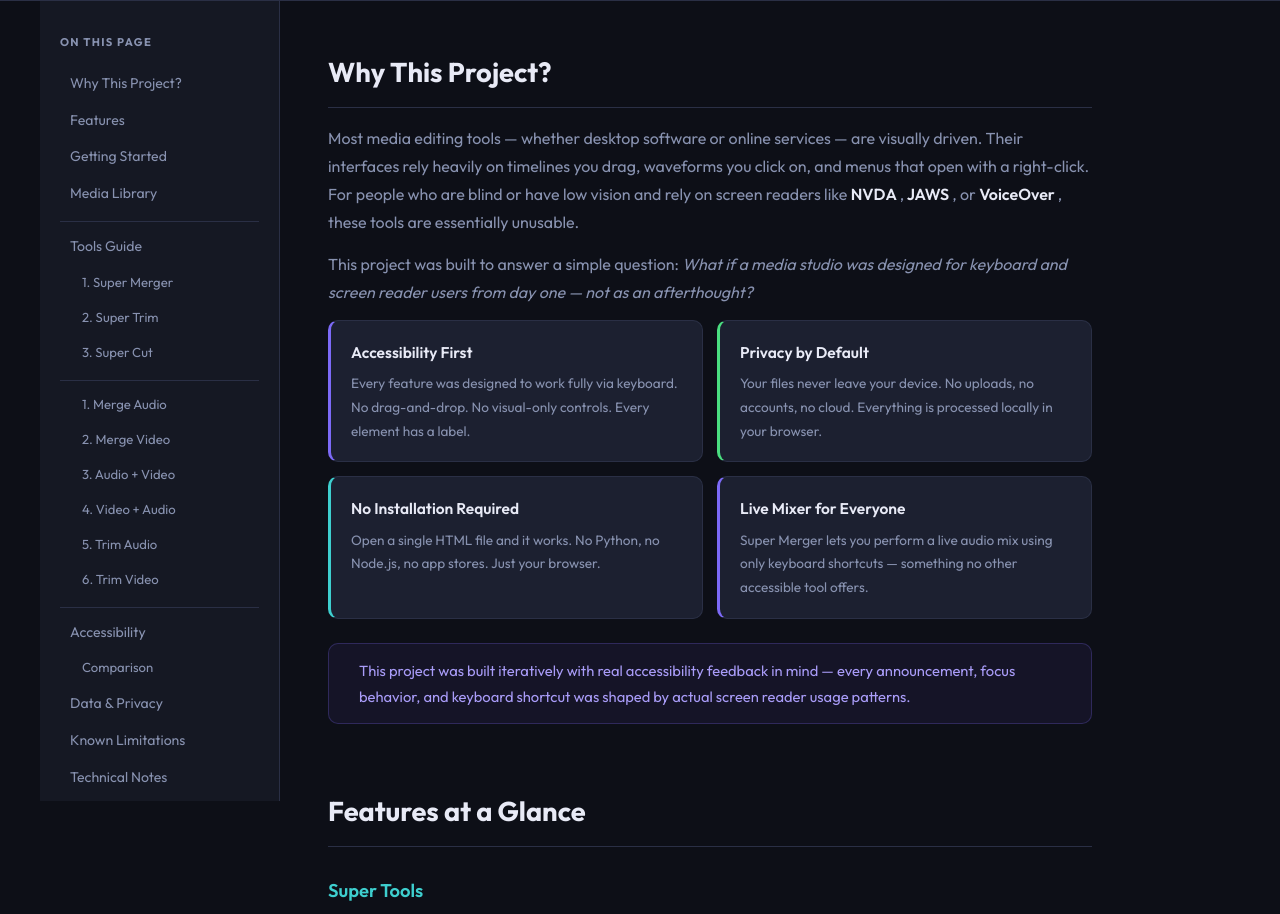
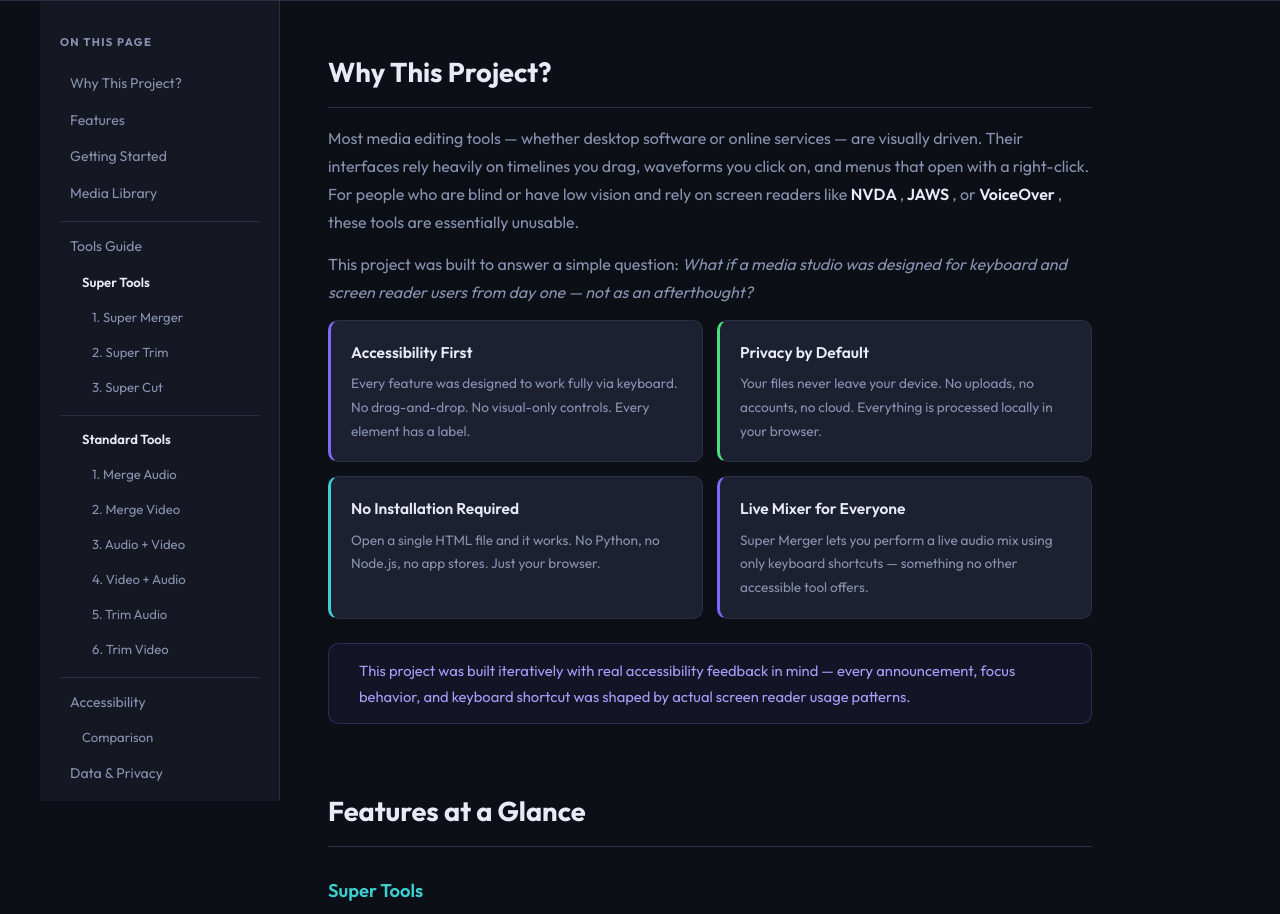
Before and after one commit to saifeldeen377/accessible_media_studio, a website: page README.html in a window 1280 px wide. Shown: the part 424-1338 px from the top of the page. Drawn offline with Linux system fonts and the light colour scheme.

Commit message:
Updated the README for better readability and navigation.

```diff
--- a/README.html
+++ b/README.html
@@ -330,16 +330,18 @@
 <a href="#library"> Media Library </a>
 <div class="sep"></div>
 <a href="#tools"> Tools Guide </a>
-<a href="#super-merger" class="sub"> 1. Super Merger </a>
-<a href="#super-trim" class="sub"> 2. Super Trim </a>
-<a href="#super-cut" class="sub"> 3. Super Cut </a>
+<a href="#super-tools" class="sub" style="font-weight:600; color:var(--text);"> Super Tools </a>
+<a href="#super-merger" class="sub" style="padding-left:32px;"> 1. Super Merger </a>
+<a href="#super-trim" class="sub" style="padding-left:32px;"> 2. Super Trim </a>
+<a href="#super-cut" class="sub" style="padding-left:32px;"> 3. Super Cut </a>
 <div class="sep"></div>
-<a href="#merge-audio" class="sub"> 1. Merge Audio </a>
-<a href="#merge-video" class="sub"> 2. Merge Video </a>
-<a href="#audio-video" class="sub"> 3. Audio + Video </a>
-<a href="#video-audio" class="sub"> 4. Video + Audio </a>
-<a href="#trim-audio" class="sub"> 5. Trim Audio </a>
-<a href="#trim-video" class="sub"> 6. Trim Video </a>
+<a href="#standard-tools" class="sub" style="font-weight:600; color:var(--text);"> Standard Tools </a>
+<a href="#merge-audio" class="sub" style="padding-left:32px;"> 1. Merge Audio </a>
+<a href="#merge-video" class="sub" style="padding-left:32px;"> 2. Merge Video </a>
+<a href="#audio-video" class="sub" style="padding-left:32px;"> 3. Audio + Video </a>
+<a href="#video-audio" class="sub" style="padding-left:32px;"> 4. Video + Audio </a>
+<a href="#trim-audio" class="sub" style="padding-left:32px;"> 5. Trim Audio </a>
+<a href="#trim-video" class="sub" style="padding-left:32px;"> 6. Trim Video </a>
 <div class="sep"></div>
 <a href="#accessibility"> Accessibility </a>
 <a href="#comparison" class="sub"> Comparison </a>
@@ -504,9 +506,9 @@ python -m http.server 3000
 
 <hr>
 
-<h3> Super Tools </h3>
+<h2 id="super-tools"> Super Tools </h2>
 
-<h2 id="super-merger"> 1. Super Merger - Live Mixer </h2>
+<h3 id="super-merger"> 1. Super Merger - Live Mixer </h3>
 <p>
  Super Merger lets you <strong> perform a live audio mix in real time </strong> using keyboard shortcuts,
  then <strong> automatically records and exports </strong> everything as a perfectly timed WAV — exactly
@@ -609,7 +611,7 @@ python -m http.server 3000
 
 <!-- SUPER TRIM -->
 <section id="super-trim">
-<h2 id="super-trim"> 2. Super Trim - Live Audio Cropper </h2>
+<h3 id="super-trim"> 2. Super Trim - Live Audio Cropper </h3>
 <p> Super Trim is the fastest, most precise way to crop audio files using only your keyboard. It was designed to solve the problem of visual timeline dependency in traditional editors.</p>
 
 <h3> How to use </h3>
@@ -645,7 +647,7 @@ python -m http.server 3000
 
 <!-- Super Cut -->
 <section id="super-cut">
-<h2 id="super-cut"> 3. Super Cut - Live Audio Cleaner </h2>
+<h3 id="super-cut"> 3. Super Cut - Live Audio Cleaner </h3>
 <p> Super Cut allows you to listen to an audio file and seamlessly "cut out" multiple mistakes, long pauses, or unwanted sections in real time using simple keyboard shortcuts.</p>
 
 <h3> How to use </h3>
@@ -688,7 +690,7 @@ python -m http.server 3000
 
 <hr>
 
-<h3> Standard Tools </h3>
+<h2 id="standard-tools"> Standard Tools </h2>
 
 <h3 id="merge-audio"> 1. Merge Audio </h3>
 <p> Mix multiple audio tracks into one WAV file. All tracks play simultaneously, positioned by time.</p>
```
Also changed, not shown: readme.md.
